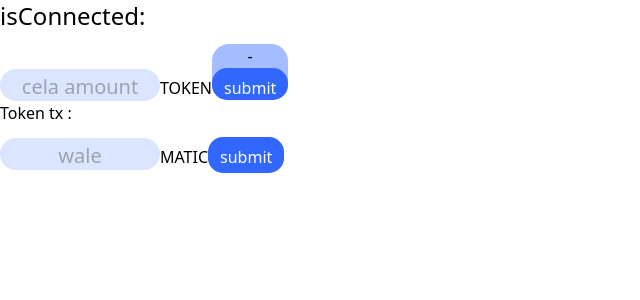
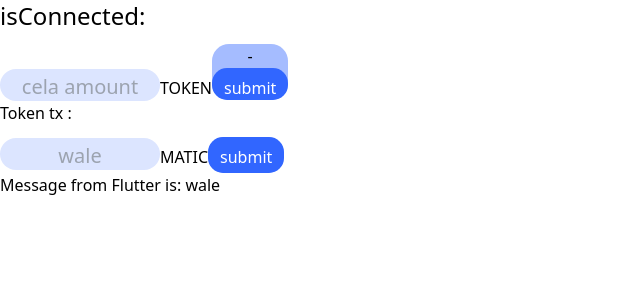
Before and after one commit to cardiscardis/bpe, a Next.js app: page / in a window 1280 px wide. Shown: the top 300 px of the page, without its empty margins (0-640 px from the left). Built offline with nearby package versions, Linux system fonts and the light colour scheme.

Commit message:
testing fix

```diff
--- a/components/homePage.js
+++ b/components/homePage.js
@@ -113,6 +113,7 @@ export default function HomePage() {
             submit
           </div>
         </button>
+        <p>Message from Flutter is: {messageFromFlutter ? messageFromFlutter.text : 'No message'}</p>
         {/* <div>Message from Flutter: {messageFromFlutter.text}</div>
         <div className="text-md">Matic tx :{messageFromFlutter.text} </div> */}
 
```
